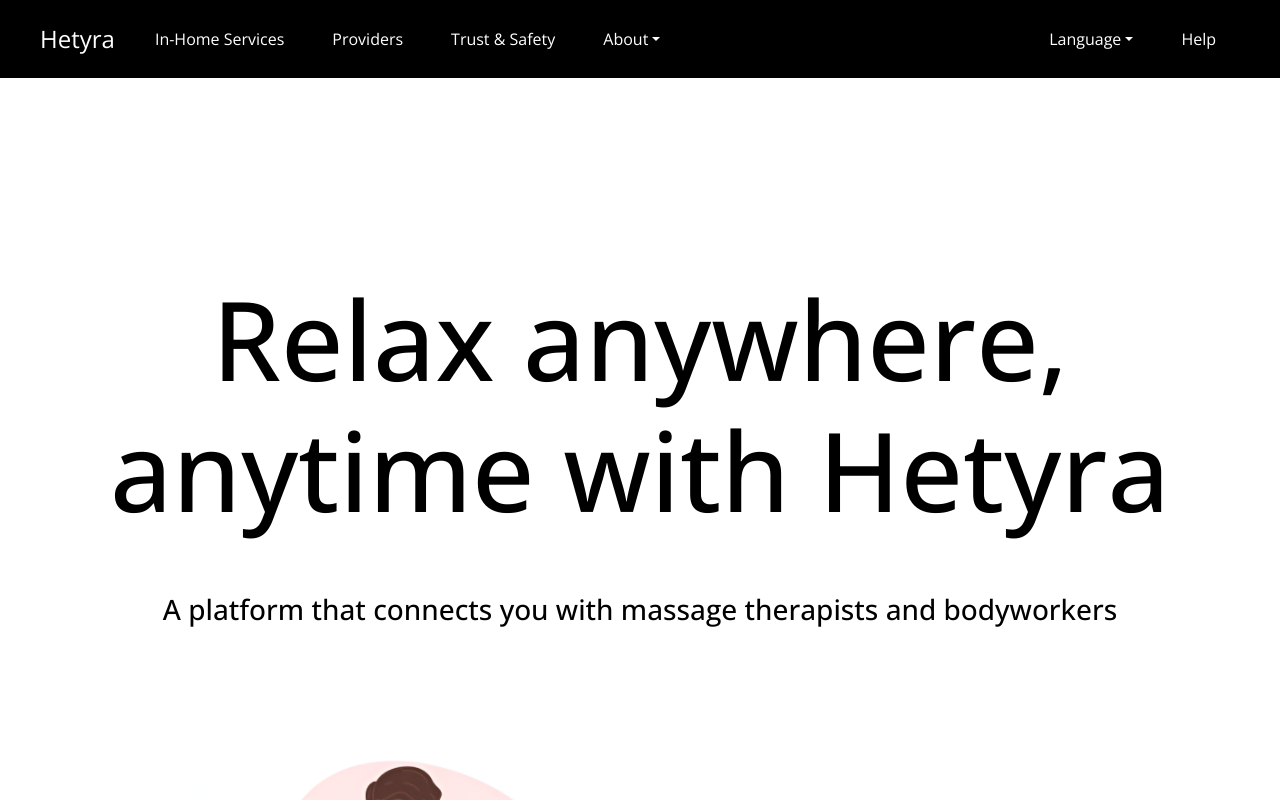
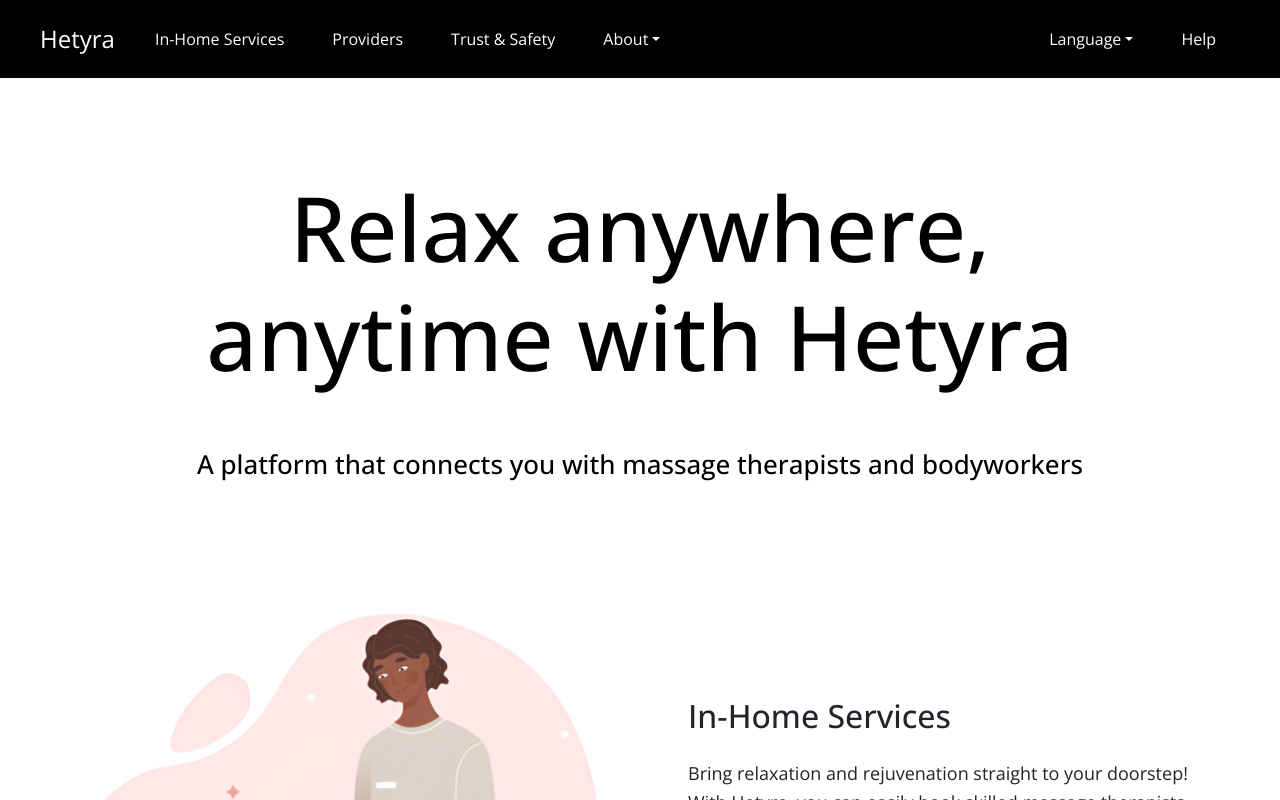
Before and after one commit to NoobFly6600/hetyra-web, a React (Vite) app: page / in a window 1280 px wide. Shown: the top 800 px of the page. Built offline with nearby package versions, Linux system fonts and the light colour scheme.

Commit message:
Edit Homepage size

```diff
--- a/src/components/nav/pages/LandingPage.jsx
+++ b/src/components/nav/pages/LandingPage.jsx
@@ -7,22 +7,27 @@
 export default function LandingPage(props) {
     const [titleSize, setTitleSize] = useState('120px');
     const [subtitleSize, setSubtitleSize] = useState('32px');
+    const [marginTop, setMarginTop] = useState('120px');
 
     useEffect(() => {
         // Function to update sizes based on window width
         const updateSizes = () => {
             if (window.innerWidth > 1600) {
-                setTitleSize('130px');
-                setSubtitleSize('36px');
+                setTitleSize('120px');
+                setSubtitleSize('32px');
+                setMarginTop('30px');
             } else if (window.innerWidth > 1200) {
-                setTitleSize('110px');
-                setSubtitleSize('28px');
-            } else if (window.innerWidth > 1050) {
-                setTitleSize('96px');
+                setTitleSize('90px');
+                setSubtitleSize('26px');
+                setMarginTop('20px');
+            } else if (window.innerWidth > 800) {
+                setTitleSize('72px');
                 setSubtitleSize('24px');
+                setMarginTop('10px');
             } else {
-                setTitleSize('64px');
+                setTitleSize('48px');
                 setSubtitleSize('20px');
+                setMarginTop('0px');
             }
         };
 
@@ -39,13 +44,14 @@
     return (
         <div style={{ backgroundColor: 'white', minHeight: 'calc(100vh - 200px)' }}>
             <Container style={{
-                maxWidth: '1500px',
+                maxWidth: '1600px',
                 margin: '0 auto',
                 padding: '80px 20px 40px'
             }}>
                 <Row className="text-center mb-5" style={{
-                    marginTop: '120px',
-                    marginBottom: '120px'
+                    marginTop: marginTop,
+                    marginBottom: '120px',
+                    transition: 'margin-top 0.3s ease'
                 }}>
                     <Col>
                         <h1 style={{
```
